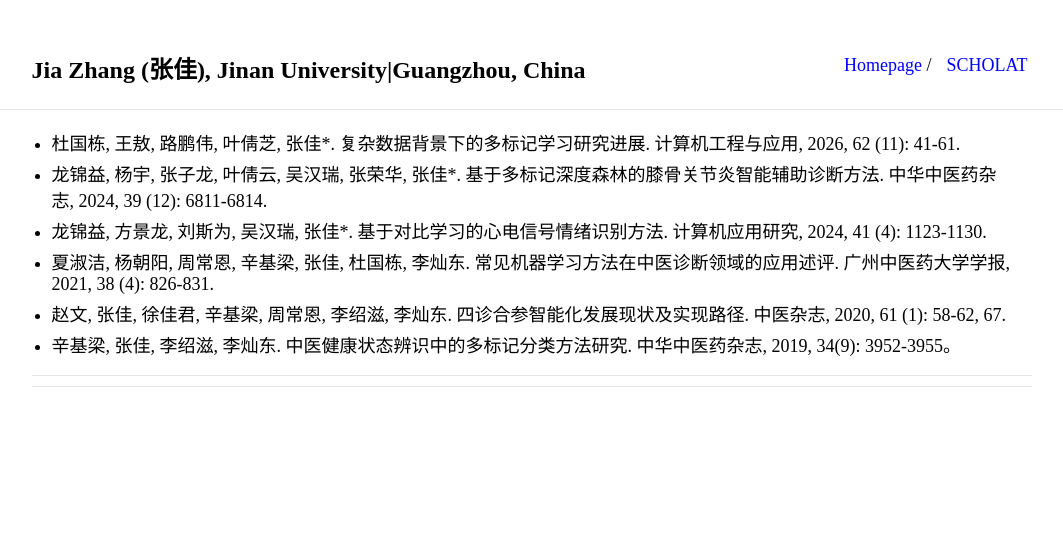
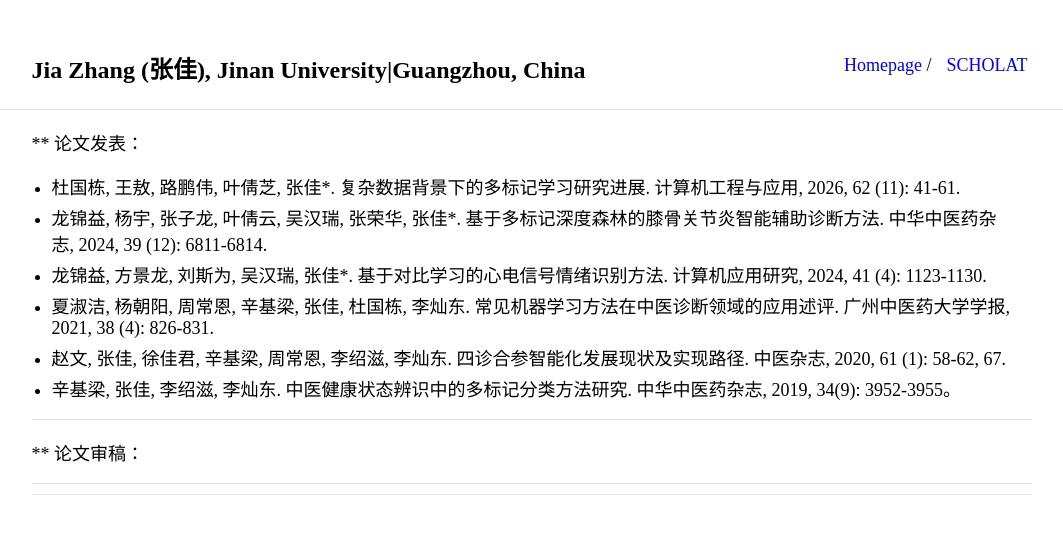
Before and after one commit to jiazhang-ml/jiazhang-ml.github.io, a Jekyll site: the page built from nativepublication.md, in a window 1280 px wide, cut to the strip 0-876 px from the top of the page. Shown: the top 534 px of the strip, without its empty margins (108-1171 px from the left). Built offline with Jekyll 4.4.1, drawn with Linux system fonts in a browser that asks for light colours.

Commit message:
Update nativepublication.md

```diff
--- a/nativepublication.md
+++ b/nativepublication.md
@@ -2,6 +2,8 @@
 layout: default
 is_contact: true
 ---
+
+** 论文发表：
 
 * 杜国栋, 王敖, 路鹏伟, 叶倩芝, 张佳*. 复杂数据背景下的多标记学习研究进展. 计算机工程与应用, 2026, 62 (11): 41-61.
 * 龙锦益, 杨宇, 张子龙, 叶倩云, 吴汉瑞, 张荣华, 张佳*. 基于多标记深度森林的膝骨关节炎智能辅助诊断方法. 中华中医药杂志, 2024, 39 (12): 6811-6814.
@@ -11,3 +13,7 @@ is_contact: true
 * 辛基梁, 张佳, 李绍滋, 李灿东. 中医健康状态辨识中的多标记分类方法研究.  中华中医药杂志, 2019, 34(9): 3952-3955。
 
 ---
+
+** 论文审稿：
+
+---
```
